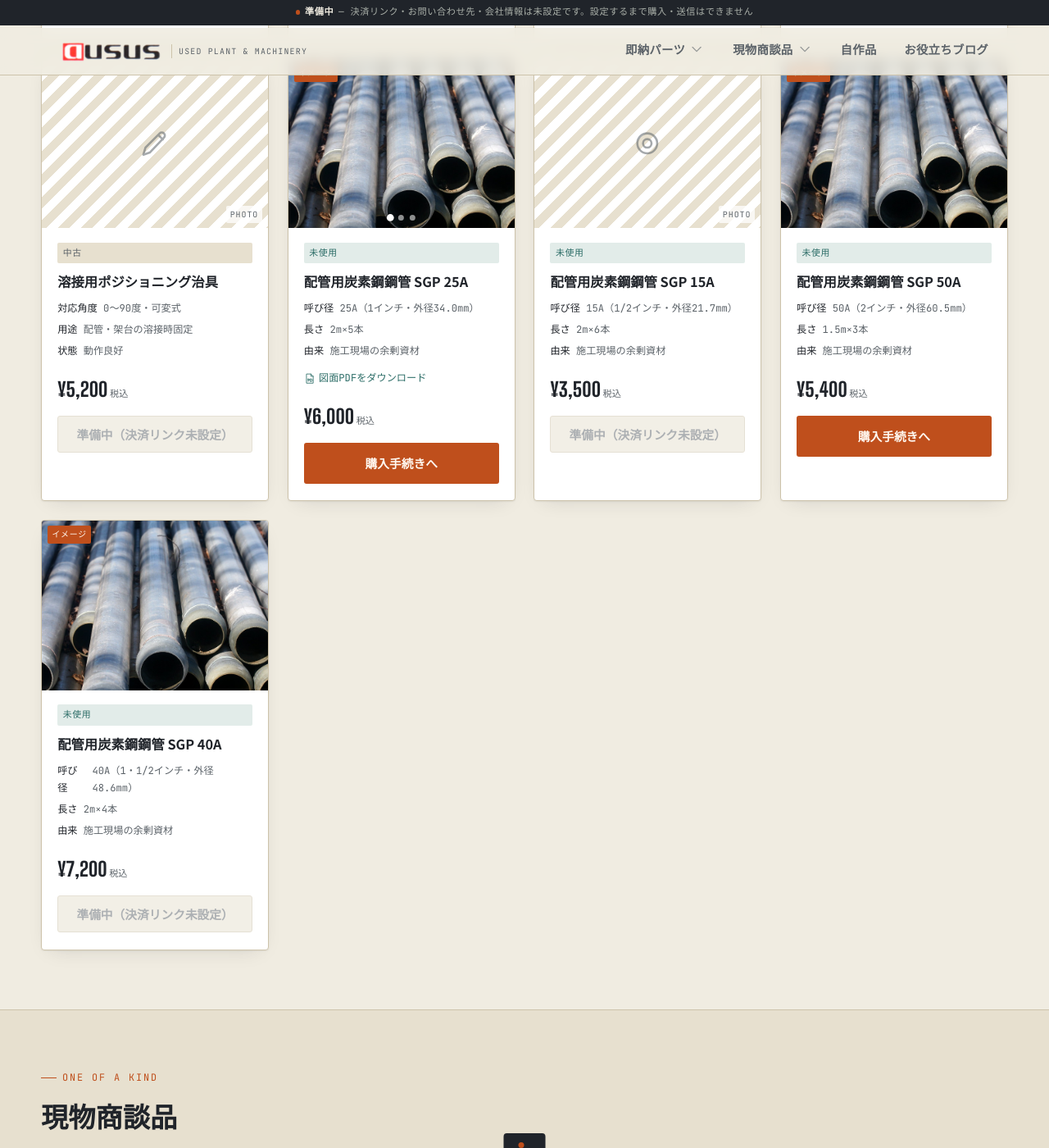
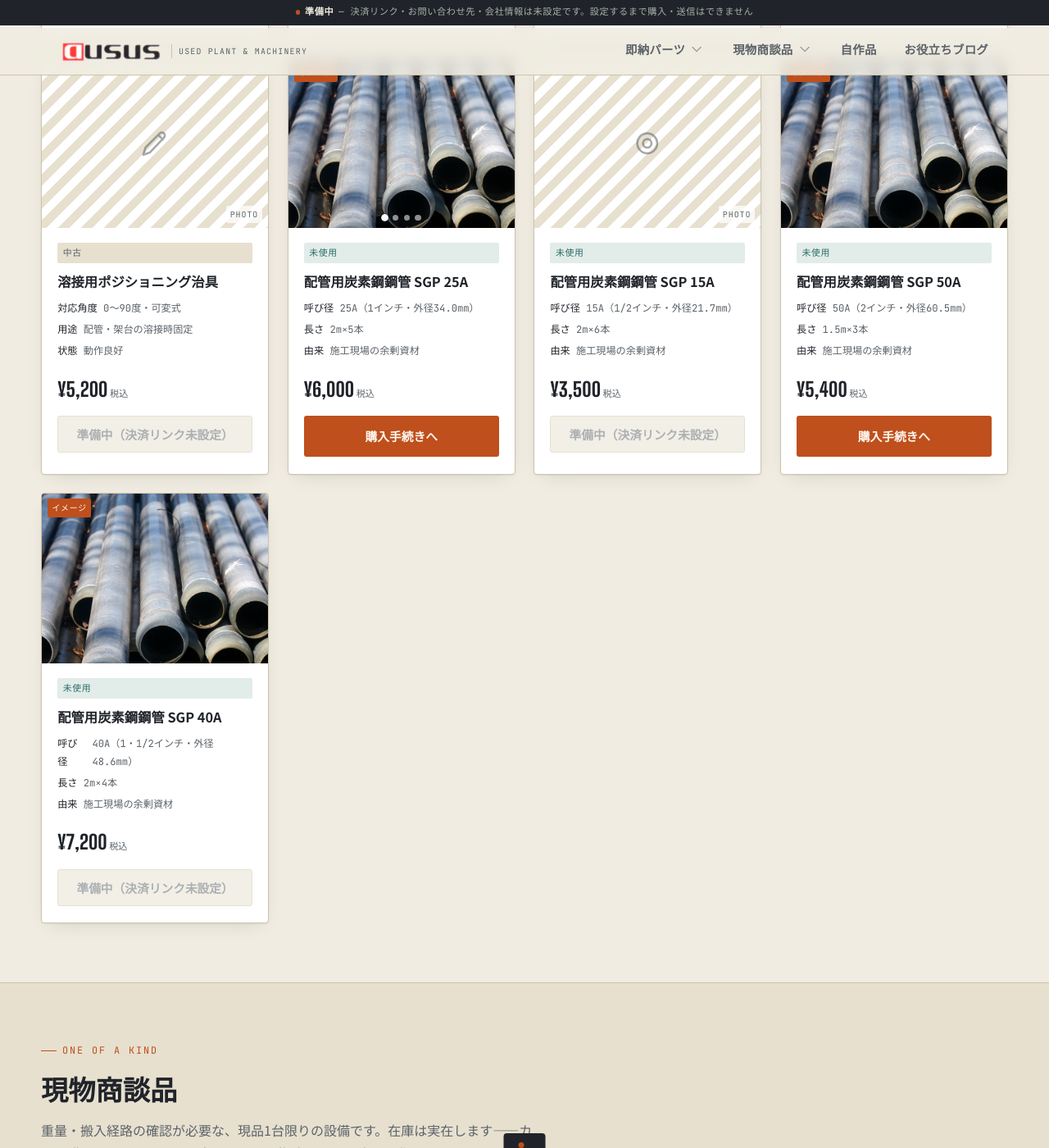
Before and after one commit to toshiji39/ausus-shop, a Jekyll site: the page built from index.md, in a window 1280 px wide and 1400 px high, scrolled down 1451 px. Shown: the whole window at 82% size. Built offline with Jekyll 4.4.1, drawn with Linux system fonts in a browser that asks for light colours.

Commit message:
Fold the drawing PDF into the photo gallery as a slide
Instead of a separate download link below the specs, the PDF is now
one more swipeable slide in the same gallery as the photos (still
downloadable via the download attribute) — one place to look for all
of a product's visual material.

Co-Authored-By: Claude Sonnet 5 <noreply@anthropic.com>

```diff
--- a/_includes/card.html
+++ b/_includes/card.html
@@ -1,17 +1,29 @@
 {% assign item = include.item %}
+{% assign photo_count = 0 %}
+{% if item.photos %}{% assign photo_count = item.photos.size %}{% endif %}
+{% assign has_pdf = false %}
+{% if item.drawing_pdf and item.drawing_pdf != "" %}{% assign has_pdf = true %}{% endif %}
+{% assign slide_count = photo_count %}
+{% if has_pdf %}{% assign slide_count = slide_count | plus: 1 %}{% endif %}
 <article class="card" data-type="{{ item.type }}">
-  <div class="card-photo{% if item.photos and item.photos.size > 0 %} has-photos{% endif %}">
-    {% if item.photos and item.photos.size > 0 %}
+  <div class="card-photo{% if slide_count > 0 %} has-photos{% endif %}">
+    {% if slide_count > 0 %}
     <div class="photo-scroll">
       {% for p in item.photos %}
       <img src="{{ '/assets/photos/' | append: p | relative_url }}" alt="{{ item.title }}" loading="lazy">
       {% endfor %}
+      {% if has_pdf %}
+      <a class="photo-scroll-pdf" href="{{ '/assets/drawings/' | append: item.drawing_pdf | relative_url }}" download target="_blank" rel="noopener">
+        <svg class="icon" viewBox="0 0 24 24"><path d="M6 2h9l5 5v15H6z"/><path d="M15 2v5h5"/><path d="M9 13h1.5a1.5 1.5 0 0 1 0 3H9v-3zm0 3v2m5-5v5m0-5h1.8a1.2 1.2 0 0 1 0 5H14"/></svg>
+        <span>図面PDF<br><small>タップでダウンロード</small></span>
+      </a>
+      {% endif %}
     </div>
-    {% if item.photos.size > 1 %}
-    <button type="button" class="photo-nav photo-prev" aria-label="前の写真">‹</button>
-    <button type="button" class="photo-nav photo-next" aria-label="次の写真">›</button>
+    {% if slide_count > 1 %}
+    <button type="button" class="photo-nav photo-prev" aria-label="前へ">‹</button>
+    <button type="button" class="photo-nav photo-next" aria-label="次へ">›</button>
     <div class="photo-dots">
-      {% for p in item.photos %}<span class="photo-dot{% if forloop.first %} is-active{% endif %}"></span>{% endfor %}
+      {% for i in (1..slide_count) %}<span class="photo-dot{% if forloop.first %} is-active{% endif %}"></span>{% endfor %}
     </div>
     {% endif %}
     {% if item.photo_is_stock %}<span class="stock-badge">イメージ</span>{% endif %}
@@ -28,12 +40,6 @@
       <li><b>{{ s.label }}</b> {{ s.value }}</li>
       {% endfor %}
     </ul>
-    {% if item.drawing_pdf and item.drawing_pdf != "" %}
-    <a class="pdf-link" href="{{ '/assets/drawings/' | append: item.drawing_pdf | relative_url }}" download target="_blank" rel="noopener">
-      <svg class="icon" viewBox="0 0 24 24" style="width:1.1em;height:1.1em;"><path d="M6 2h9l5 5v15H6z"/><path d="M15 2v5h5"/><path d="M9 13h1.5a1.5 1.5 0 0 1 0 3H9v-3zm0 3v2m5-5v5m0-5h1.8a1.2 1.2 0 0 1 0 5H14"/></svg>
-      図面PDFをダウンロード
-    </a>
-    {% endif %}
     <div class="price-row">
       <span class="price">&yen;{{ item.price }}<small> {{ item.price_note }}</small></span>
     </div>
--- a/assets/css/main.css
+++ b/assets/css/main.css
@@ -197,9 +197,16 @@ section{padding:4.5rem 1.5rem;}
 }
 .photo-scroll{display:flex; width:100%; height:100%; overflow-x:auto; scroll-snap-type:x mandatory; scrollbar-width:thin;}
 .photo-scroll img{flex:0 0 100%; width:100%; height:100%; object-fit:cover; scroll-snap-align:start;}
-.pdf-link{display:inline-flex; align-items:center; gap:.4em; font-family:"JetBrains Mono",monospace; font-size:.76rem; color:var(--status); text-decoration:none; width:fit-content;}
-.pdf-link:hover{text-decoration:underline;}
-.pdf-link:focus-visible{outline:2px solid var(--accent); outline-offset:2px;}
+.photo-scroll-pdf{
+  flex:0 0 100%; width:100%; height:100%; scroll-snap-align:start;
+  display:flex; flex-direction:column; align-items:center; justify-content:center; gap:.6em;
+  background:var(--surface-alt); color:var(--status); text-decoration:none; text-align:center;
+}
+.photo-scroll-pdf svg.icon{width:2.6em; height:2.6em;}
+.photo-scroll-pdf span{font-family:"JetBrains Mono",monospace; font-size:.82rem; line-height:1.5;}
+.photo-scroll-pdf small{color:var(--ink-soft); font-size:.72rem;}
+.photo-scroll-pdf:hover{background:color-mix(in srgb, var(--surface-alt) 80%, var(--status) 20%);}
+.photo-scroll-pdf:focus-visible{outline:2px solid var(--accent); outline-offset:-2px;}
 .tag{ display:inline-flex; align-items:center; font-family:"JetBrains Mono",monospace; font-size:.68rem; letter-spacing:.06em; padding:.28em .6em; border-radius:2px; text-transform:uppercase; }
 .tag-used{background:var(--surface-alt); color:var(--ink-soft);}
 .tag-unused{background:var(--status-bg); color:var(--status);}
```
